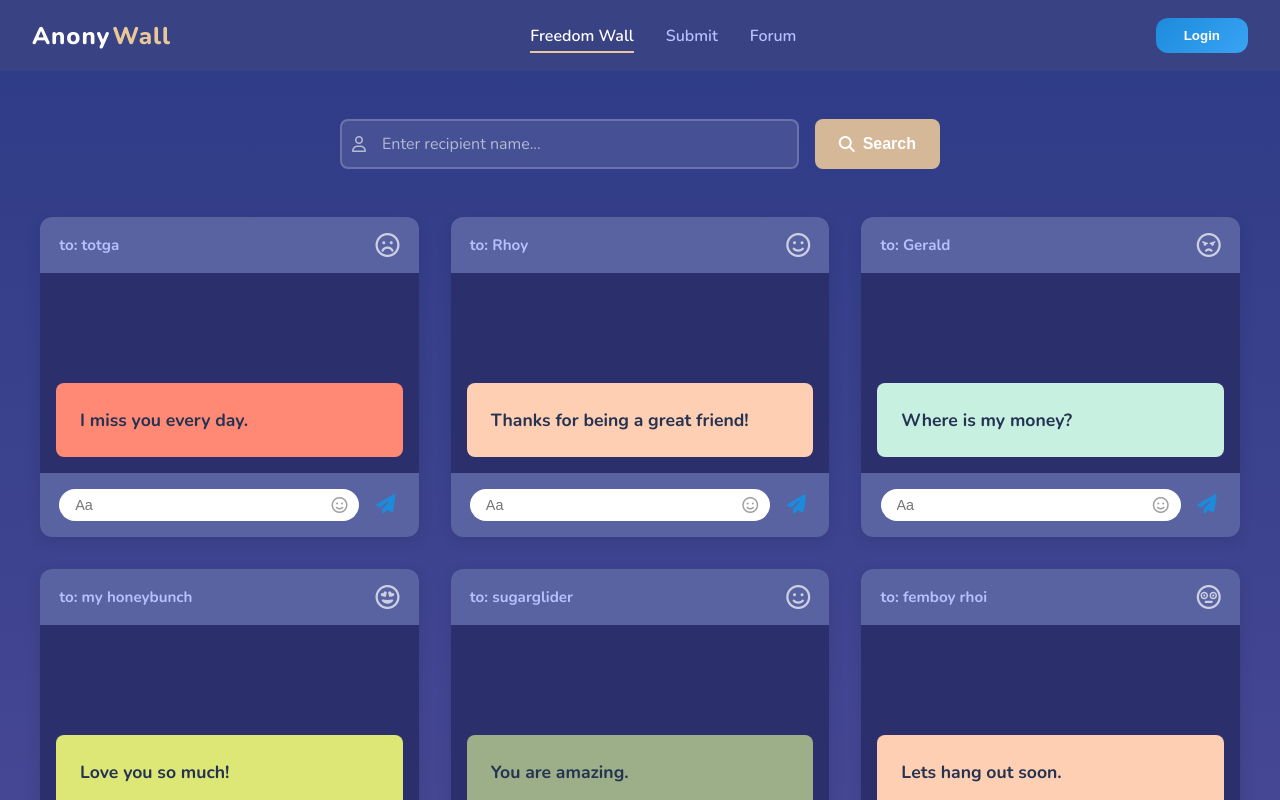
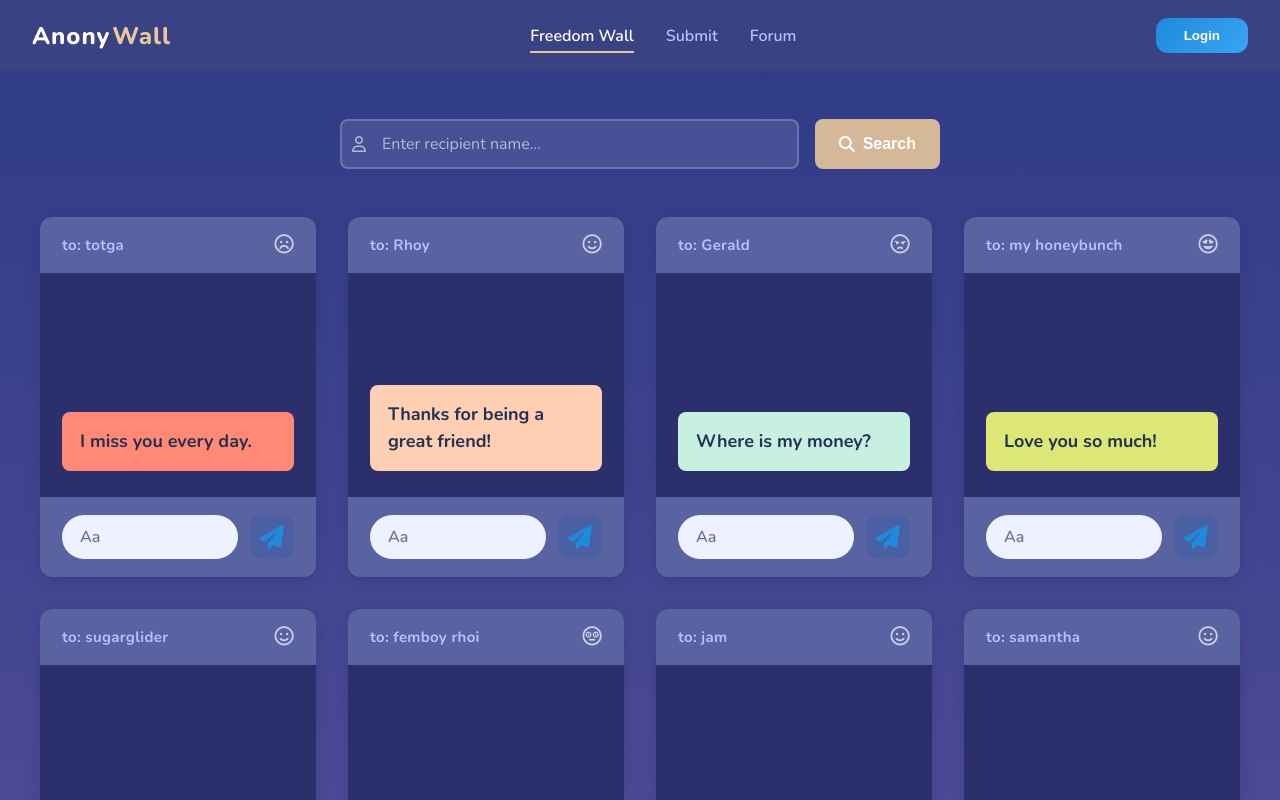
Before and after one commit to SoftEng2025/The-Anonymous-Wall, a React (Vite) app: page /browse in a window 1280 px wide. Shown: the top 800 px of the page. Built offline with nearby package versions, Linux system fonts and the light colour scheme; no server answers; the database is empty.

Commit message:
Update Freedom Wall to match landing page card style and 4-column layout

```diff
--- a/src/pages/Browse.css
+++ b/src/pages/Browse.css
@@ -1,3 +1,75 @@
+.browse-container {
+    width: 100%;
+    max-width: 1200px;
+    display: flex;
+    flex-direction: column;
+    gap: 3rem;
+    animation: fadeIn 0.5s ease-in-out;
+}
+
+.search-container {
+    display: flex;
+    justify-content: center;
+    gap: 1rem;
+    width: 100%;
+    max-width: 600px;
+    margin: 0 auto;
+}
+
+.search-input-wrapper {
+    position: relative;
+    flex: 1;
+    display: flex;
+    align-items: center;
+}
+
+.search-icon {
+    position: absolute;
+    left: 12px;
+    color: rgba(255, 255, 255, 0.6);
+    pointer-events: none;
+    font-size: 1rem;
+}
+
+.search-input {
+    width: 100%;
+    padding: 12px 20px 12px 40px;
+    /* Increased left padding for icon */
+    border-radius: 8px;
+    border: 2px solid rgba(255, 255, 255, 0.2);
+    background: rgba(255, 255, 255, 0.1);
+    color: var(--text-light);
+    font-family: var(--font-primary);
+    font-size: 1rem;
+    outline: none;
+    transition: all 0.3s ease;
+}
+
+.search-input::placeholder {
+    color: rgba(255, 255, 255, 0.6);
+}
+
+.search-input:focus {
+    background: rgba(255, 255, 255, 0.15);
+    border-color: rgba(255, 255, 255, 0.4);
+}
+
+.search-button {
+    padding: 12px 24px;
+    border-radius: 8px;
+    border: none;
+    background: #d4b898;
+    /* Beige/Gold from image */
+    color: #fff;
+    font-weight: 700;
+    font-size: 1rem;
+    cursor: pointer;
+    display: flex;
+    align-items: center;
+    gap: 8px;
+    transition: transform 0.2s;
+}
+
 .browse-container {
     width: 100%;
     max-width: 1200px;
@@ -77,113 +149,145 @@
 
 .messages-grid {
     display: grid;
-    grid-template-columns: repeat(auto-fill, minmax(280px, 1fr));
+    grid-template-columns: repeat(4, 1fr);
     gap: 2rem;
     align-items: start;
+    width: 100%;
 }
 
-.message-card {
+/* Card Styles copied and adapted from MessageCard.css */
+.card {
     background: var(--card-body);
     border-radius: 12px;
-    overflow: hidden;
     display: flex;
     flex-direction: column;
-    min-height: 320px;
-    height: auto;
+    min-height: 360px;
+    overflow: hidden;
     box-shadow: 0 4px 15px rgba(0, 0, 0, 0.1);
     transition: transform 0.3s ease;
 }
 
-.message-card:hover {
+.card:hover {
     transform: translateY(-5px);
 }
 
-.message-header {
-    padding: 1rem 1.2rem;
+.card-header {
+    display: flex;
+    align-items: center;
+    justify-content: space-between;
+    font-weight: 700;
+    color: var(--text-muted);
+    font-size: 15px;
+    letter-spacing: 0.02em;
     background: var(--card-top);
-    display: flex;
-    justify-content: space-between;
-    align-items: center;
+    padding: 18px 22px;
 }
 
-.message-to {
+.card-body {
+    flex: 1;
+    display: flex;
+    align-items: flex-end;
+    justify-content: flex-start;
+    padding: 24px 22px 26px;
+    background: var(--card-body);
+}
+
+.card-message {
+    background: var(--mint);
+    color: #253353;
+    padding: 16px 18px;
+    border-radius: 8px;
     font-weight: 700;
-    color: var(--text-muted);
-    font-size: 0.95rem;
+    font-size: 18px;
+    line-height: 1.5;
+    text-align: left;
+    width: 100%;
+    margin: 0;
+    word-wrap: break-word;
+    overflow-wrap: break-word;
+    white-space: pre-wrap;
+}
+
+.card-footer {
+    background: var(--card-top);
+    padding: 18px 22px;
+    display: flex;
+    align-items: center;
+    justify-content: space-between;
+    gap: 12px;
+}
+
+.input-shell {
+    background: #eef1ff;
+    color: #6c6f9a;
+    border-radius: 999px;
+    padding: 0 18px;
+    font-weight: 600;
+    letter-spacing: 0.02em;
+    flex: 1;
+    display: flex;
+    align-items: center;
+    height: 44px;
+}
+
+.reply-input-transparent {
+    width: 100%;
+    background: transparent;
+    border: none;
+    outline: none;
+    font-size: 1rem;
+    color: #6c6f9a;
+    font-weight: 600;
+    font-family: inherit;
+    padding: 0;
+}
+
+.reply-input-transparent::placeholder {
+    color: #6c6f9a;
+}
+
+.send-button {
+    width: 44px;
+    height: 44px;
+    border-radius: 12px;
+    border: none;
+    background: rgba(41, 82, 170, 0.28);
+    display: inline-flex;
+    align-items: center;
+    justify-content: center;
+    cursor: pointer;
+    transition: all 0.2s ease;
+    padding: 0;
+}
+
+.send-button:hover {
+    transform: translateY(-2px);
+    background: rgba(41, 82, 170, 0.3);
+}
+
+.send-button .send-icon {
+    font-size: 24px;
+    color: var(--accent-blue);
+    display: inline-flex;
+    align-items: center;
+    justify-content: center;
 }
 
 .message-mood {
-    font-size: 1.5rem;
+    font-size: 1.2rem;
     color: rgba(255, 255, 255, 0.7);
 }
 
-.message-content-wrapper {
-    flex: 1;
-    padding: 1rem;
-    display: flex;
-    align-items: flex-end;
-    justify-content: center;
-    background: var(--card-body);
+@media (max-width: 1200px) {
+    .messages-grid {
+        grid-template-columns: repeat(3, 1fr);
+    }
 }
 
-.message-bubble {
-    width: 100%;
-    padding: 1.5rem;
-    border-radius: 8px;
-    color: #253353;
-    font-weight: 700;
-    font-size: 1.1rem;
-    line-height: 1.5;
-    word-wrap: break-word;
-    white-space: pre-wrap;
-}
-
-.message-footer {
-    padding: 1rem 1.2rem;
-    background: var(--card-top);
-    display: flex;
-    gap: 0.8rem;
-    align-items: center;
-}
-
-.reply-input-container {
-    flex: 1;
-    position: relative;
-    display: flex;
-    align-items: center;
-}
-
-.reply-input {
-    width: 100%;
-    padding: 8px 36px 8px 16px;
-    border-radius: 20px;
-    border: none;
-    background: #ffffff;
-    font-size: 0.9rem;
-    color: #333;
-    outline: none;
-}
-
-.reply-emoji {
-    position: absolute;
-    right: 12px;
-    color: #a0a0a0;
-    cursor: pointer;
-}
-
-.reply-send-button {
-    background: none;
-    border: none;
-    color: var(--accent-blue);
-    font-size: 1.2rem;
-    cursor: pointer;
-    padding: 4px;
-    transition: transform 0.2s;
-}
-
-.reply-send-button:hover {
-    transform: scale(1.1);
-    color: #39a4f4;
+@media (max-width: 900px) {
+    .messages-grid {
+        grid-template-columns: repeat(2, 1fr);
+    }
 }
 
 @media (max-width: 600px) {
@@ -195,4 +299,8 @@
         width: 100%;
         justify-content: center;
     }
+
+    .messages-grid {
+        grid-template-columns: 1fr;
+    }
 }
--- a/src/pages/Browse.jsx
+++ b/src/pages/Browse.jsx
@@ -66,29 +66,30 @@ export default function Browse() {
 
             <div className="messages-grid">
                 {filteredMessages.map((msg) => (
-                    <div key={msg.id} className="message-card">
-                        <div className="message-header">
-                            <span className="message-to">to: {msg.recipient}</span>
+                    <article key={msg.id} className="card">
+                        <header className="card-header">
+                            <span className="card-to">to: {msg.recipient}</span>
                             <i className={`message-mood ${MOOD_ICONS[msg.mood] || 'fa-regular fa-face-smile'}`}></i>
-                        </div>
-                        <div className="message-content-wrapper">
-                            <div
-                                className="message-bubble"
+                        </header>
+                        <div className="card-body">
+                            <p
+                                className="card-message"
                                 style={{ backgroundColor: `var(--${msg.theme})` }}
                             >
                                 {msg.message}
+                            </p>
+                        </div>
+                        <footer className="card-footer">
+                            <div className="input-shell">
+                                <input type="text" placeholder="Aa" className="reply-input-transparent" />
                             </div>
-                        </div>
-                        <div className="message-footer">
-                            <div className="reply-input-container">
-                                <input type="text" placeholder="Aa" className="reply-input" />
-                                <i className="fa-regular fa-face-smile reply-emoji"></i>
-                            </div>
-                            <button className="reply-send-button">
-                                <i className="fa-solid fa-paper-plane"></i>
+                            <button className="send-button">
+                                <span className="send-icon">
+                                    <i className="fa-solid fa-paper-plane"></i>
+                                </span>
                             </button>
-                        </div>
-                    </div>
+                        </footer>
+                    </article>
                 ))}
             </div>
         </div>
```
